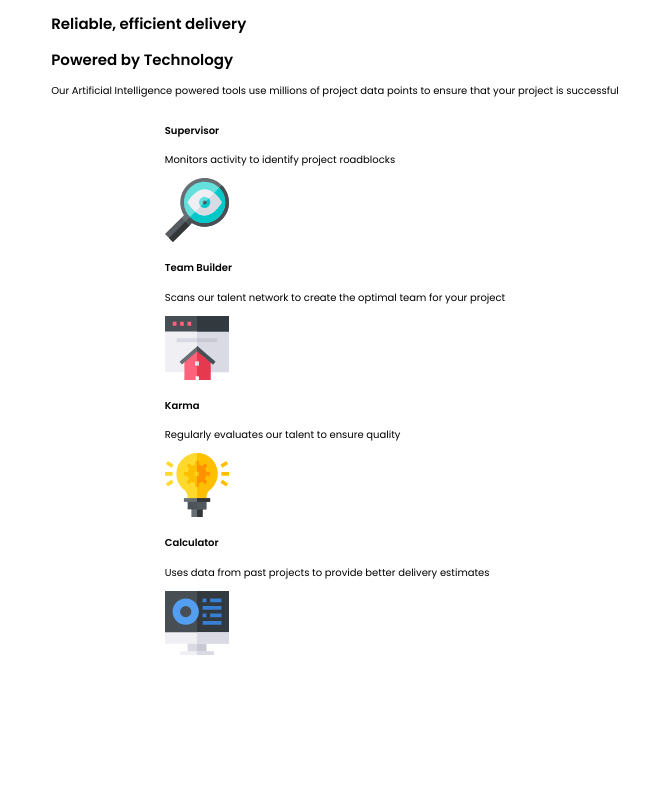
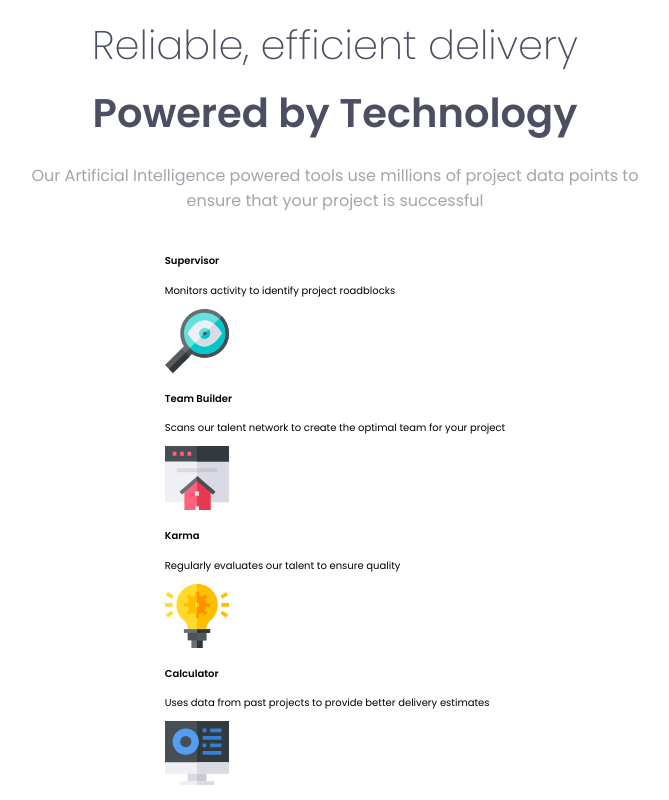
Before and after one commit to Gabriela-hub-89/four-card-feature-section-master, a plain HTML site: page index.html in a window 1280 px wide. Shown: the whole page, without its empty margins (305-974 px from the left). Drawn offline with Linux system fonts and the light colour scheme.

Commit message:
add styles for the page title

```diff
--- a/style.css
+++ b/style.css
@@ -17,3 +17,29 @@ main{
     flex-direction: column;
     align-items: center;
 }
+h2{
+    font-size: 5vh;
+    margin: 0.5vh;
+}
+.info{
+    display: flex;
+    flex-direction: column;
+    align-items: center;
+    height: 30vh;
+    width: 80vh;
+    justify-content: center;
+    text-align: center;
+}
+.title-one{
+    font-weight: 200;
+    color: hsl(234, 12%, 34%);
+}
+.title-two{
+    font-weight: 600;
+    color: hsl(234, 12%, 34%);
+}
+.text{
+    font-weight: 400;
+    color: hsl(229, 6%, 66%);
+    font-size: 2vh;
+}
```
